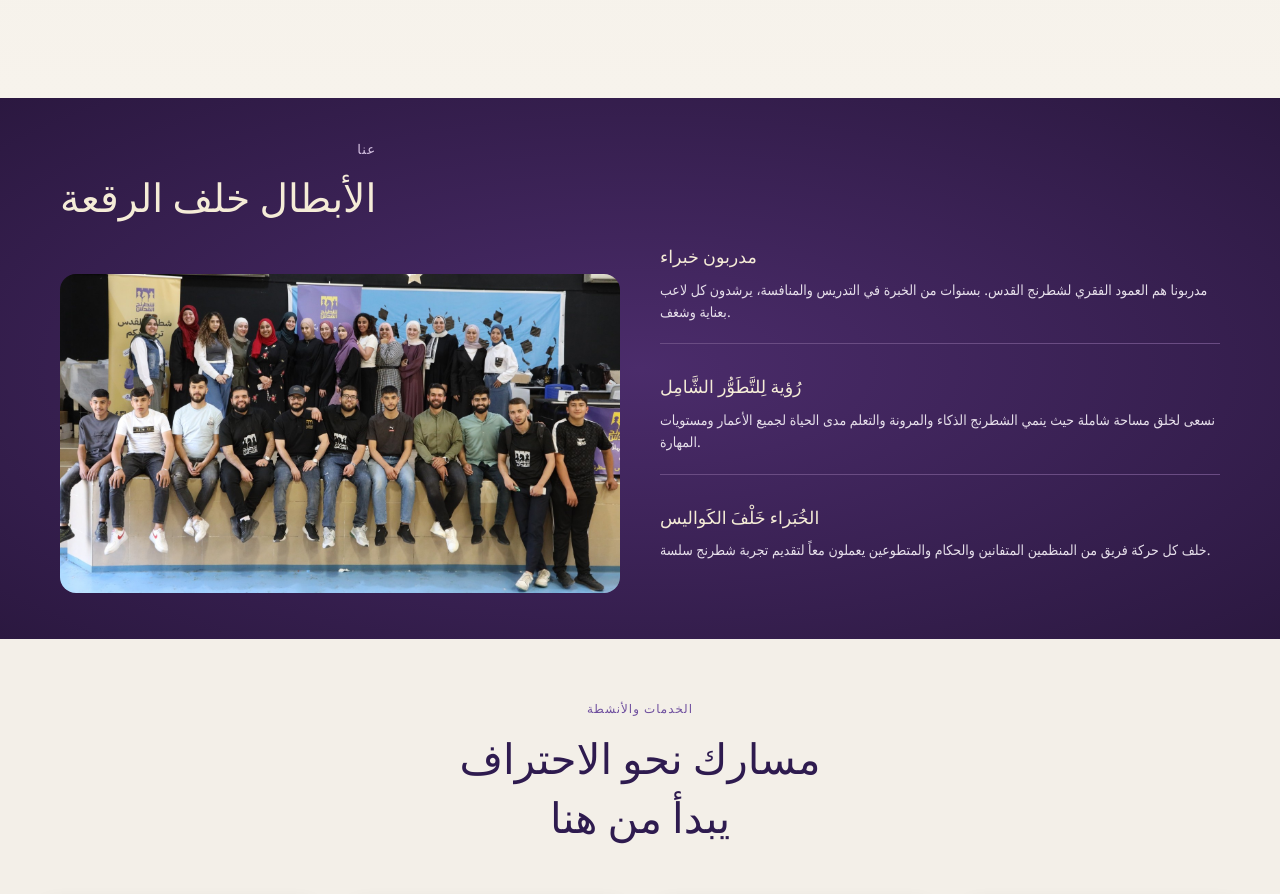
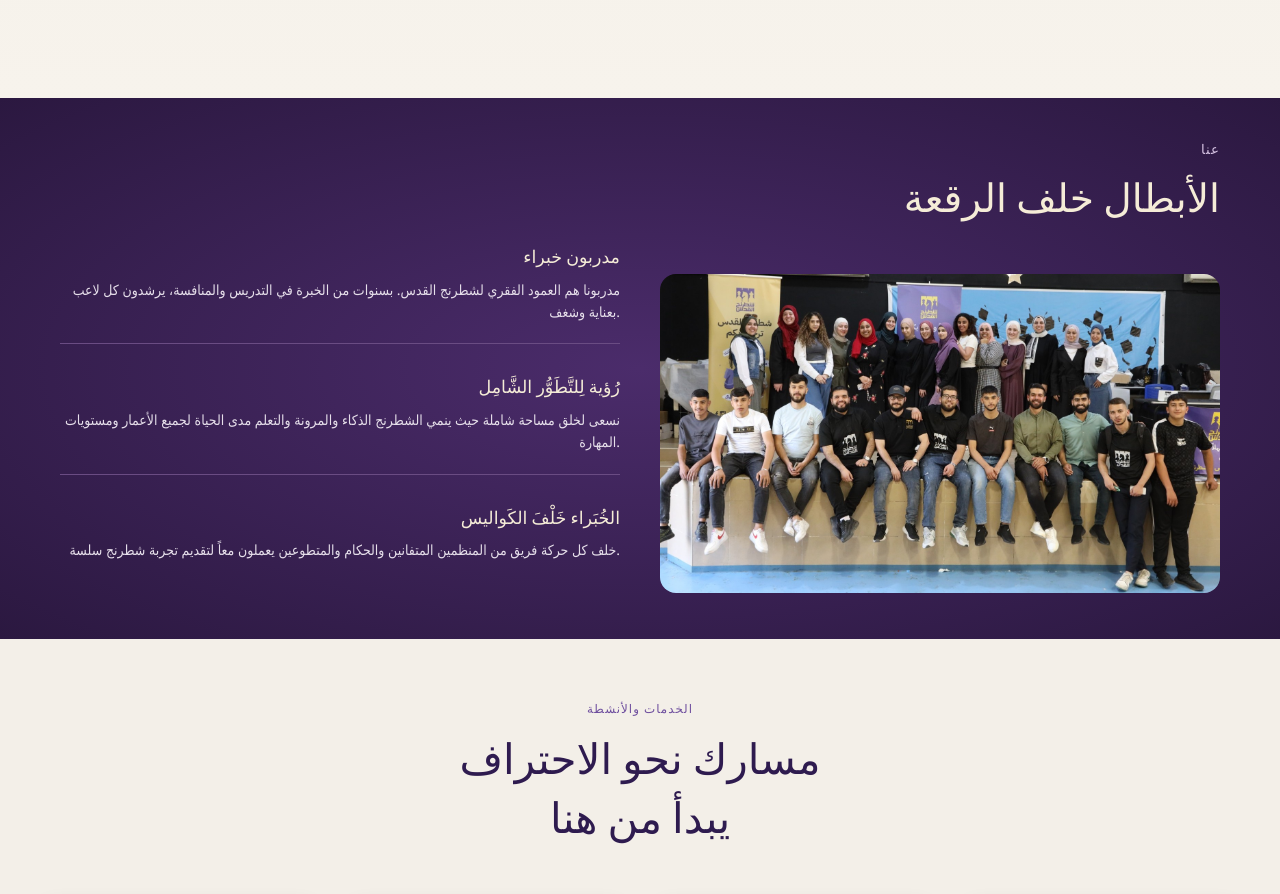
Before and after one commit to amman1910/levelup-school-chess, a React (Vite) app in the folder chess-app/: page / in a window 1280 px wide. Shown: the part 1152-2046 px from the top of the page. Built offline with nearby package versions, Linux system fonts and the light colour scheme; no server answers; the database is empty.

Commit message:
feat: Implement comprehensive RTL support for Arabic language

```diff
--- a/chess-app/src/components/Guest/AboutUsSection/AboutUsSection.css
+++ b/chess-app/src/components/Guest/AboutUsSection/AboutUsSection.css
@@ -81,16 +81,82 @@
   padding-bottom: 20px;
 }
 
-html[dir="rtl"] .about-section-label,
-html[dir="rtl"] .about-title {
+/* ========== RTL Support - תמיכה מלאה בערבית ========== */
+
+/* RTL - ערבית */
+[dir="rtl"] .about-section {
   text-align: right;
+}
+
+[dir="rtl"] .about-header {
+  text-align: right;
+  align-self: flex-end;
+  padding-right: 0;
+  padding-left: 0;
+}
+
+[dir="rtl"] .about-section-label {
+  text-align: right;
+  margin-right: 0;
+  margin-left: 0;
+}
+
+[dir="rtl"] .about-title {
+  text-align: right;
+}
+
+[dir="rtl"] .about-content-row {
+  flex-direction: row-reverse;
+}
+
+[dir="rtl"] .about-text-side {
+  text-align: right;
+}
+
+[dir="rtl"] .about-paragraph h3 {
+  text-align: right;
+}
+
+[dir="rtl"] .about-paragraph p {
+  text-align: right;
+}
+
+/* LTR - אנגלית */
+[dir="ltr"] .about-section {
+  text-align: left;
+}
+
+[dir="ltr"] .about-header {
+  text-align: left;
+  align-self: flex-start;
+  padding-left: 0;
+  padding-right: 0;
+}
+
+[dir="ltr"] .about-section-label {
+  text-align: left;
+  margin-left: 0;
   margin-right: 0;
 }
 
-html[dir="ltr"] .about-section-label,
-html[dir="ltr"] .about-title {
+[dir="ltr"] .about-title {
   text-align: left;
-  margin-left: 0;
+}
+
+[dir="ltr"] .about-content-row {
+  flex-direction: row;
+}
+
+[dir="ltr"] .about-text-side {
+  text-align: left;
+}
+
+[dir="ltr"] .about-paragraph h3 {
+  text-align: left;
+}
+
+[dir="ltr"] .about-paragraph p {
+  text-align: left;
 }
 
 /* ========== MOBILE RESPONSIVE ========== */
@@ -189,19 +255,35 @@ html[dir="ltr"] .about-title {
     padding-bottom: 15px;
   }
 
-  /* התאמה לכיוון טקסט במובייל */
-  html[dir="rtl"] .about-section-label,
-  html[dir="rtl"] .about-title,
-  html[dir="rtl"] .about-paragraph h3,
-  html[dir="rtl"] .about-paragraph p {
+  /* התאמה לכיוון טקסט במובייל - כל השפות במרכז */
+  [dir="rtl"] .about-header,
+  [dir="ltr"] .about-header {
     text-align: center;
   }
 
-  html[dir="ltr"] .about-section-label,
-  html[dir="ltr"] .about-title,
-  html[dir="ltr"] .about-paragraph h3,
-  html[dir="ltr"] .about-paragraph p {
+  [dir="rtl"] .about-section-label,
+  [dir="ltr"] .about-section-label {
     text-align: center;
+  }
+
+  [dir="rtl"] .about-title,
+  [dir="ltr"] .about-title {
+    text-align: center;
+  }
+
+  [dir="rtl"] .about-paragraph h3,
+  [dir="ltr"] .about-paragraph h3 {
+    text-align: center;
+  }
+
+  [dir="rtl"] .about-paragraph p,
+  [dir="ltr"] .about-paragraph p {
+    text-align: center;
+  }
+
+  [dir="rtl"] .about-content-row,
+  [dir="ltr"] .about-content-row {
+    flex-direction: column;
   }
 }
 
--- a/chess-app/src/components/Guest/AboutUsSection/AboutUsSection.jsx
+++ b/chess-app/src/components/Guest/AboutUsSection/AboutUsSection.jsx
@@ -1,13 +1,19 @@
 import React from 'react';
-import { useTranslation } from 'react-i18next'; // הוספת useTranslation
+import { useTranslation } from 'react-i18next';
 import './AboutUsSection.css';
 import teamPhoto from '../../../assets/aboutAs-photos/output.jpg';
 
 const AboutUsSection = () => {
-  const { t } = useTranslation(); // הוספת hook לתרגום
+  const { t, i18n } = useTranslation(); // הוספת i18n
+
+  // בדיקה אם השפה הנוכחית היא ערבית
+  const isRTL = i18n.language === 'ar';
 
   return (
-    <section id="about" className="about-section">
+    <section
+      id="about"
+      className={`about-section ${isRTL ? 'rtl' : 'ltr'}`}
+    >
       {/* Header Row */}
       <div className="about-header">
         <p className="about-section-label">{t('about.sectionLabel')}</p>
```
